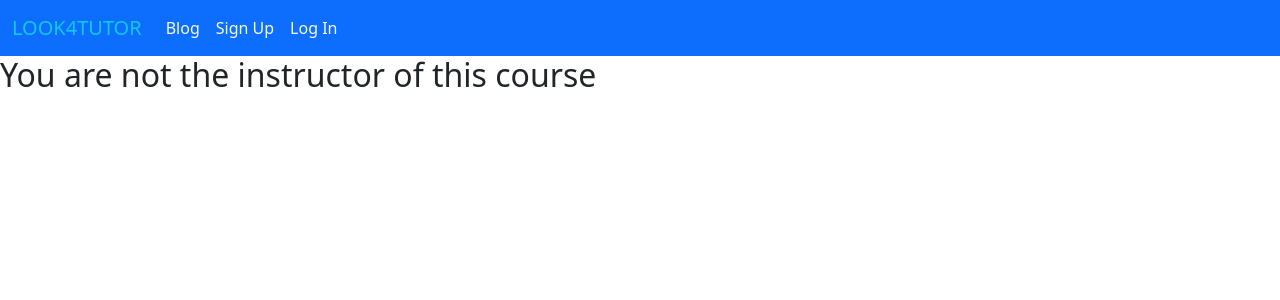
After one commit to liuxinyu1984/toysite, a Django app: page /teachings/1/instructor_course_detail in a window 1280 px wide. The commit adds this page. Shown: the top 300 px of the page. Run offline with Django 4.2, Linux system fonts and the light colour scheme; data comes from the database, SQL or seed files in the repository; both versions use the stored data as it was after the commit.

Commit message:
course_detail view using generic view

```diff
--- a/summersite/courses/models.py
+++ b/summersite/courses/models.py
@@ -155,7 +155,7 @@ class Lecture(models.Model):
     # )
 
     def __str__(self):
-        return str(self.course) + "---Week" + str(self.week)
+        return str(self.course) + self.title
 
 
 class UploadNote(models.Model):
--- /dev/null
+++ b/summersite/teachings/templates/course_detail.html
@@ -0,0 +1,34 @@
+{% extends 'base.html' %}
+
+{% block content %}
+
+{% if course.instructor == user %}
+<h1>{{ course.get_title }}</h1>
+<ul>
+    <li>
+        <strong>Term:</strong> {{ course.term }}
+    </li>
+    <li>
+        <strong>Tutor:</strong> {{ course.instructor }}
+    </li>
+    <li>
+        <strong>Is the course active?:</strong> {{ course.is_active }}
+    </li>
+</ul>
+<br>
+<br>
+<a href="#">Create a new lecture</a>
+<br>
+<br>
+<h2>List of lectures</h2>
+<ul>
+    {% for lecture in course.lecture_set.all %}
+        <li>
+            {{ lecture.title }}
+        </li>
+    {% endfor %}
+</ul>
+{% else %}
+<h2>You are not the instructor of this course</h2>
+{% endif %}
+{% endblock %}
--- a/summersite/teachings/templates/single_class.html
+++ b/summersite/teachings/templates/single_class.html
@@ -7,7 +7,7 @@
 <ul>
     {% for lecture in lectures %}
         <li>
-            <a href="#">Week {{ lecture.week }}</a>
+            <a href="#">{{ lecture.title }}</a>
             <ul>
                 <li>
                     <strong>Syllabus</strong>
--- a/summersite/teachings/urls.py
+++ b/summersite/teachings/urls.py
@@ -4,4 +4,6 @@ from . import views
 urlpatterns = [
     path('', views.ManageMyCourseListView.as_view(), name='my_classes'),
     path('<int:course_id>/summary', views.course_summary, name='course_summary'),
+    path('<int:pk>/instructor_course_detail',
+         views.InstructorCourseDetailView.as_view(), name='course_detail'),
 ]
--- a/summersite/teachings/views.py
+++ b/summersite/teachings/views.py
@@ -4,6 +4,7 @@ from django.shortcuts import render, get_object_or_404
 from django.contrib.auth.decorators import login_required
 from courses.models import Course, Lecture, UploadNote, UploadVideo
 from django.views.generic.list import ListView
+from django.views.generic.detail import DetailView
 
 
 @login_required(login_url="/users/login/")
@@ -41,3 +42,8 @@ class ManageMyCourseListView(ListView):
     def get_queryset(self) -> QuerySet[Any]:
         qs = super(ManageMyCourseListView, self).get_queryset()
         return qs.filter(instructor=self.request.user)
+
+
+class InstructorCourseDetailView(DetailView):
+    model = Course
+    template_name = 'course_detail.html'
```
Also changed, not shown: summersite/db.sqlite3.
